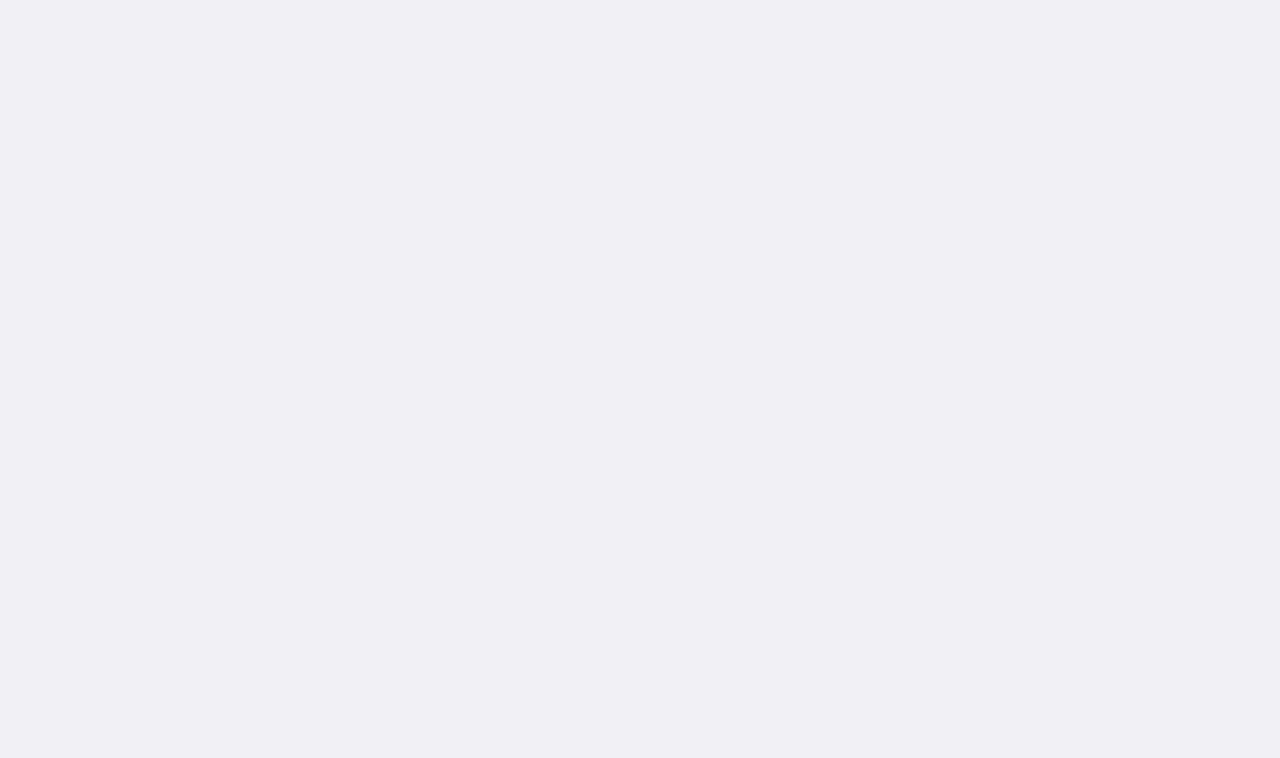
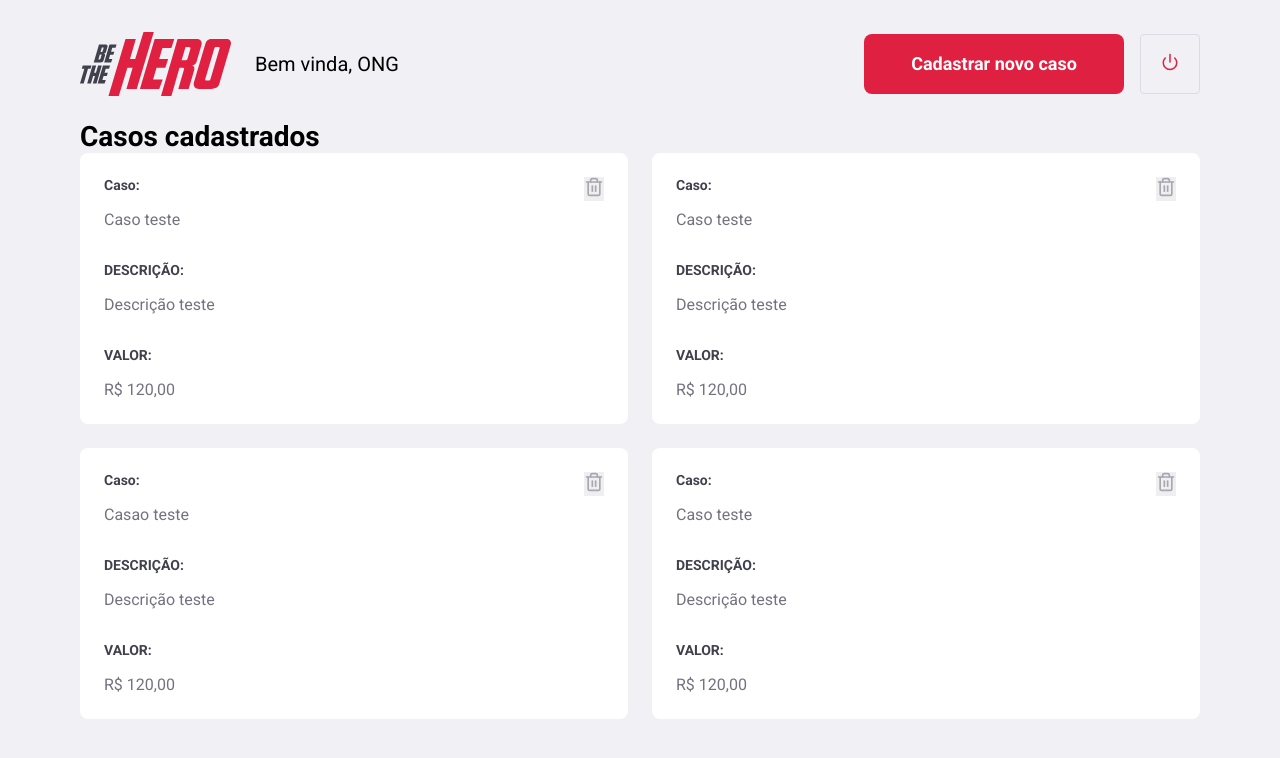
Before and after one commit to guijoazeiro/omnistack11, a React (Create React App) app in the folder frontend/: page /profile in a window 1280 px wide. Shown: the top 758 px of the page. Built offline with nearby package versions, Linux system fonts and the light colour scheme.

Commit message:
Add profile page

```diff
--- /dev/null
+++ b/frontend/src/pages/Profile/index.js
@@ -0,0 +1,82 @@
+import React from 'react'
+import { Link } from 'react-router-dom'
+import { FiPower, FiTrash2 } from 'react-icons/fi'
+
+import './styles.css'
+
+import logoImg from '../../assets/logo.svg'
+
+export default function Profile() {
+    return (
+        <div className="profile-container">
+            <header>
+                <img src={logoImg} alt="Be The Hero" />
+                <span>Bem vinda, ONG</span>
+                <Link className="button" to="/incidents/new">Cadastrar novo caso</Link>
+                <button type="button">
+                    <FiPower size={18} color="#e02041"/>
+                </button>
+            </header>
+
+            <h1>Casos cadastrados</h1>
+            <ul>
+                <li>
+                    <strong>Caso:</strong>
+                    <p>Caso teste</p>
+
+                    <strong>DESCRIÇÃO:</strong>
+                    <p>Descrição teste</p>
+
+                    <strong>VALOR:</strong>
+                    <p>R$ 120,00</p>
+
+                    <button type="button">
+                        <FiTrash2 size={20} color="#a8a8b3"/>
+                    </button>
+                </li>
+                <li>
+                    <strong>Caso:</strong>
+                    <p>Caso teste</p>
+
+                    <strong>DESCRIÇÃO:</strong>
+                    <p>Descrição teste</p>
+
+                    <strong>VALOR:</strong>
+                    <p>R$ 120,00</p>
+
+                    <button type="button">
+                        <FiTrash2 size={20} color="#a8a8b3"/>
+                    </button>
+                </li>
+                <li>
+                    <strong>Caso:</strong>
+                    <p>Casao teste</p>
+
+                    <strong>DESCRIÇÃO:</strong>
+                    <p>Descrição teste</p>
+
+                    <strong>VALOR:</strong>
+                    <p>R$ 120,00</p>
+
+                    <button type="button">
+                        <FiTrash2 size={20} color="#a8a8b3"/>
+                    </button>
+                </li>
+                <li>
+                    <strong>Caso:</strong>
+                    <p>Caso teste</p>
+
+                    <strong>DESCRIÇÃO:</strong>
+                    <p>Descrição teste</p>
+
+                    <strong>VALOR:</strong>
+                    <p>R$ 120,00</p>
+
+                    <button type="button">
+                        <FiTrash2 size={20} color="#a8a8b3"/>
+                    </button>
+                </li>
+            </ul>
+        </div>
+    )
+}
--- /dev/null
+++ b/frontend/src/pages/Profile/styles.css
@@ -0,0 +1,88 @@
+.profile-container {
+    width: 100%;
+    max-width: 1180px;
+    padding: 0 30px;
+    margin: 32px auto;
+}
+
+.profile-container header {
+    display: flex;
+    align-items: center;
+
+}
+
+.profile-container header span{
+    font-size: 20px;
+    margin-left: 24px;
+
+}
+
+.profile-container header img{
+    height: 64px;
+}
+
+.profile-container header a {
+    width: 260px;
+    margin-left: auto;
+    margin-top: 0;
+}
+
+.profile-container header button {
+    height: 60px;
+    width: 60px;
+    border-radius: 4px;
+    border: 1px solid #dcdce6;
+    background: transparent;
+    margin-left: 16px;
+    transition: border-color 0.2s;
+}
+
+.profile-container header button:hover{
+    border-color: #999
+}
+
+.profile-container h1{
+    margin-top: 80px;
+    margin-top: 24px;
+}
+
+.profile-container ul{
+    display: grid;
+    grid-template-columns: 1fr 1fr;
+    grid-gap: 24px;
+    list-style: none;
+}
+
+.profile-container ul li{
+    background: #ffff;
+    padding: 24px;
+    border-radius: 8px;
+    position: relative;
+}
+
+.profile-container ul li button{
+    position: absolute;
+    right: 24px;
+    top: 24px;
+    border: 0;
+}
+
+.profile-container ul li button:hover{
+    opacity: 0.8
+}
+
+.profile-container ul li strong{
+    display: block;
+    margin-bottom: 16px;
+    color: #41414d;
+}
+
+.profile-container ul li p + strong {
+    margin-top: 32px;
+}
+
+.profile-container ul li p {
+    color: #737380;
+    line-height: 21px;
+    font-size: 16px;
+}
--- a/frontend/src/pages/Register/index.js
+++ b/frontend/src/pages/Register/index.js
@@ -13,7 +13,7 @@
                     <img src={logoImg} alt="Be The Hero"></img>
 
                     <h1>Cadastro</h1>
-                    <p>Faça seu cadastro, entrena plataforma e ajude pessoas a encontrarem os casos da sua ONG.</p>
+                    <p>Faça seu cadastro, entre na plataforma e ajude pessoas a encontrarem os casos da sua ONG.</p>
                     <Link className="back-link" to="/">
                         <FiArrowLeft size={16} color="#E02041" />
                     Não tenho cadastro
--- a/frontend/src/routes.js
+++ b/frontend/src/routes.js
@@ -3,6 +3,7 @@
 
 import Logon from './pages/Logon'
 import Register from './pages/Register'
+import Profile from './pages/Profile'
 
 export default function Routes() {
     return (
@@ -10,6 +11,7 @@
             <Switch>
                 <Route path="/" exact component={Logon} />
                 <Route path="/register" component={Register} />
+                <Route path="/profile" component={Profile} />
             </Switch>
         </BrowserRouter>
     )
```
